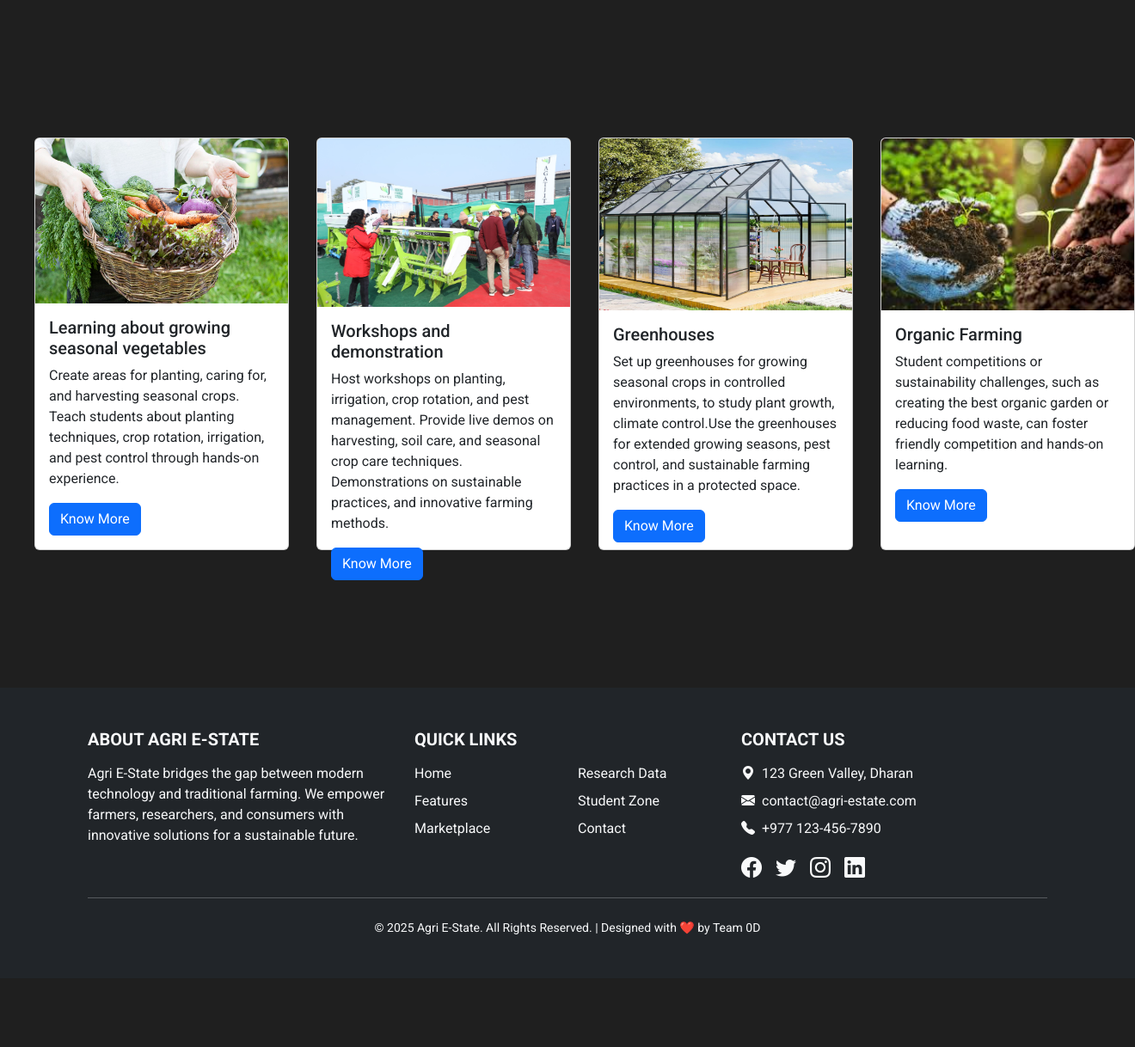
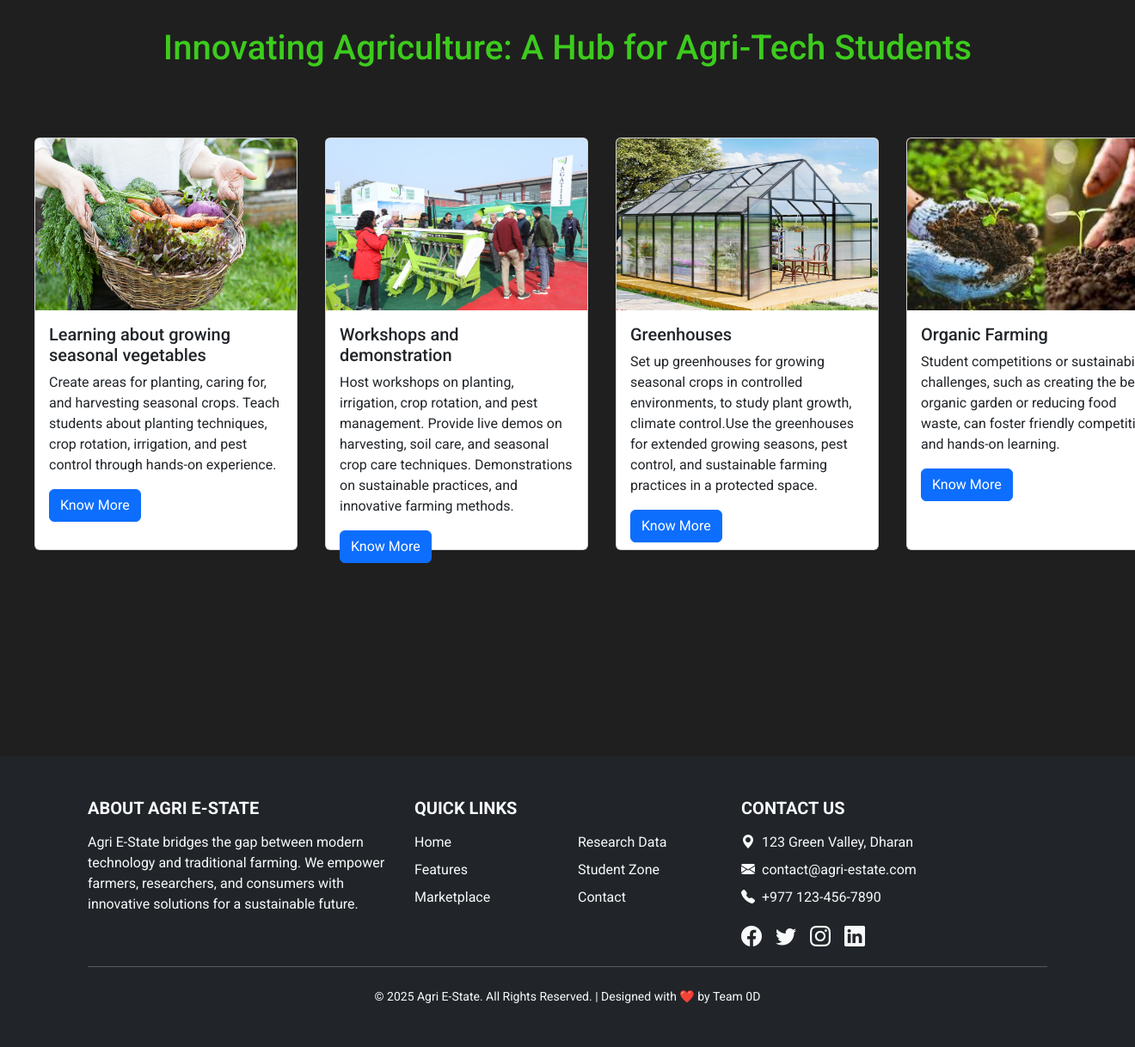
Before and after one commit to xplorerh/hey, a Flask app: page /student_zone in a window 1320 px wide; the page is wider, and only the part inside the window is pictured. Shown: the part 92-1310 px from the top of that part at 86% size. Before the commit the page ends 1179 px from the top of that part, so only its background shows below. Run offline with Flask 3, Linux system fonts and the light colour scheme.

Commit message:
student_zone update

```diff
--- a/templates/student.html
+++ b/templates/student.html
@@ -5,7 +5,9 @@ student_zone - Agri E-State
 {% endblock title %}
 
 {% block body %}
-<div class="prasanna d-flex" style="height: 90vh; padding-top: 5rem; margin-top: 5rem; margin-left:2.5rem; display: flex; gap: 2rem;">
+ <h1 style="text-align: center; margin-top: 2rem; color:rgb(61, 203, 29)"> Innovating Agriculture: A Hub for Agri-Tech Students</h1>
+<div class="prasanna col-lg-12 d-flex" style="height: 90vh; margin-top: 5rem; margin-left:2.5rem; display: flex; gap: 2rem;">
+
   <div class="card" style="width: 20rem; height: 30rem;">
     <img class="card-img-top" style="height: 200px;" src="{{ url_for('static', filename='seasonal farming.jpg') }}" alt="Card image cap">
     <div class="card-body">
```
